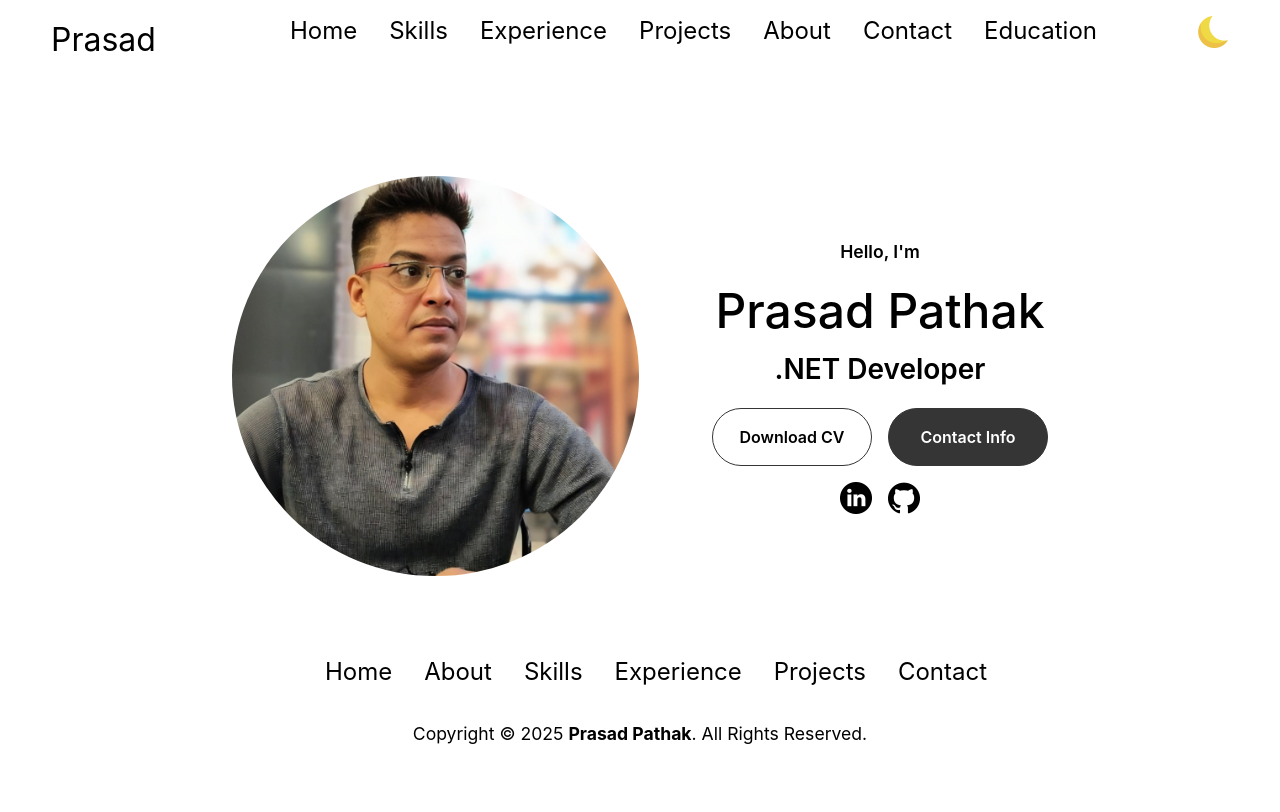
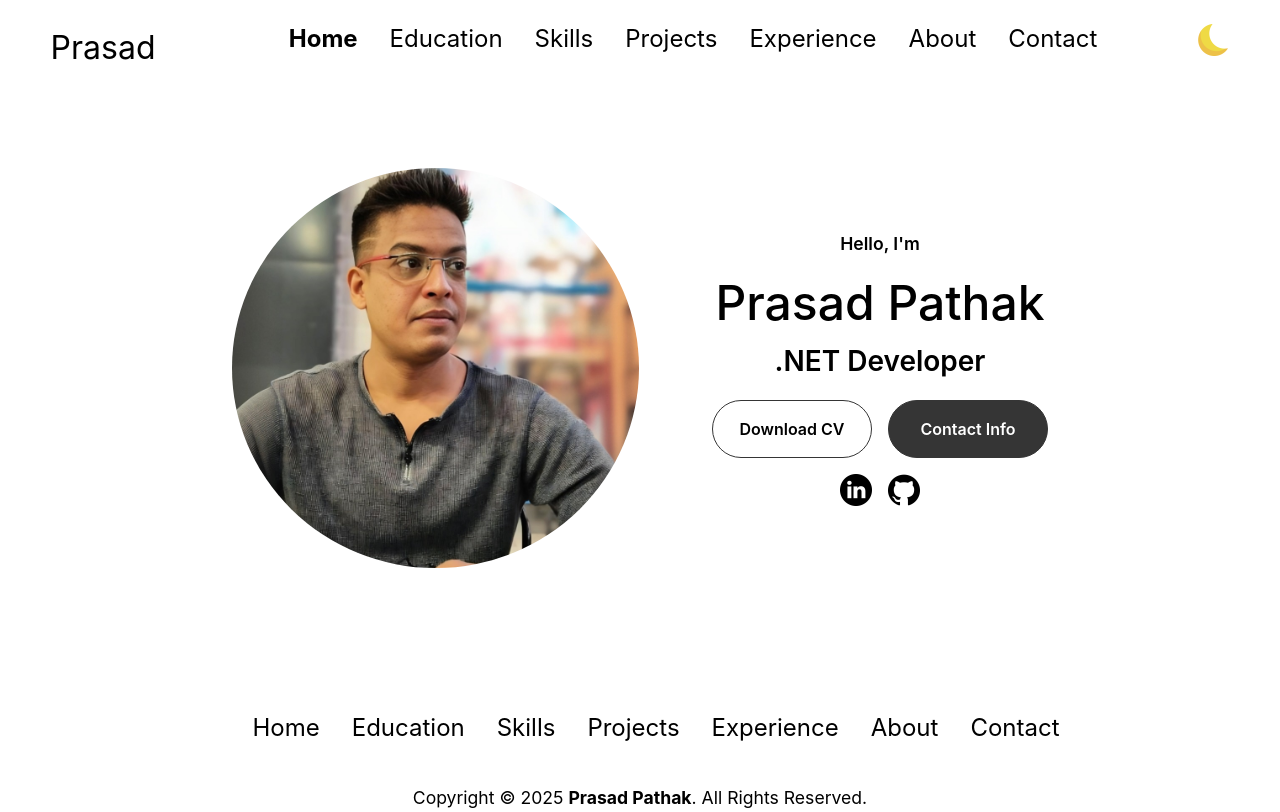
Before and after one commit to Prasadp20/MyPortfolio_In_React, a React (Create React App) app: page / in a window 1280 px wide. Built offline with nearby package versions, Linux system fonts and the light colour scheme.

Commit message:
final touch done

```diff
--- a/src/Components/About.css
+++ b/src/Components/About.css
@@ -2,12 +2,14 @@
 
 #about {
     position: relative;
+    gap: 5rem;
+    height: 64vh;
 }
 
 .about-containers {
     gap: 2rem;
     margin-bottom: 2rem;
-    margin-top: 2rem;
+    margin-top: 4rem;
 }
 
 .about-details-container {
@@ -24,12 +26,6 @@
     border-radius: 2rem;
 }
 
-.arrow {
-    position: absolute;
-    right: -5rem;
-    bottom: 2.5rem;
-}
-
 .details-container {
     padding: 1.5rem;
     flex: 1;
@@ -42,7 +38,8 @@
 
 .section-container {
     gap: 4rem;
-    height: 80%;
+    height: 60%;
+    margin-top: 4rem;
 }
 
 .section__pic-container {
--- a/src/Components/Contact.css
+++ b/src/Components/Contact.css
@@ -4,7 +4,7 @@
     justify-content: center;
     flex-direction: column;
     align-items: center;
-    height: auto;
+    height: 64vh;
     padding: 2rem 0;
 }
 
--- a/src/Components/Education.js
+++ b/src/Components/Education.js
@@ -14,7 +14,7 @@ const Experience = (props) => {
     return (
         <div>
             <section id="experience">
-                <p className="section__text__p1" style={{color: Color}}>Get in Touch</p>
+                <p className="section__text__p1" style={{color: Color}}>Get To Know More</p>
                 <h1 className="title" style={{color: Color}}>Education</h1>
                 <div className="experience-info-upper-container" style={{ backgroundColor: bgColor }}>
                     {/* Experience 1 */}
--- a/src/Components/Experience.js
+++ b/src/Components/Experience.js
@@ -14,7 +14,7 @@ const Experience = (props) => {
     return (
         <div>
             <section id="experience">
-                <p className="section__text__p1" style={{color: Color}}>Get in Touch</p>
+                <p className="section__text__p1" style={{color: Color}}>Get To Know More</p>
                 <h1 className="title" style={{color: Color}}>Experience</h1>
                 <div className="experience-info-upper-container" style={{ backgroundColor: bgColor }}>
                     {/* Experience 1 */}
--- a/src/Components/Footer.css
+++ b/src/Components/Footer.css
@@ -8,7 +8,7 @@ nav,
 nav {
     justify-content: space-around;
     align-items: center;
-    height: 10vh;
+    height: 12vh;
 }
 
 .nav-links {
@@ -39,8 +39,8 @@ a:hover {
 }
 
 footer {
-    height: 15vh;
-    margin: 0 1rem;
+    height: 5vh;
+    margin-top: 5rem;
 }
 
 footer p {
--- a/src/Components/Footer.js
+++ b/src/Components/Footer.js
@@ -13,15 +13,16 @@ const Footer = (props) => {
                     <div className="nav-links-container">
                         <ul className="nav-links">
                             <li><Link to="/" style={{color: Color}}>Home</Link></li>
+                            <li><Link to="/education" style={{color: Color}}>Education</Link></li>
+                            <li><Link to="/skills" style={{color: Color}}>Skills</Link></li>
+                            <li><Link to="/project" style={{color: Color}}>Projects</Link></li>
+                            <li><Link to="/experience" style={{color: Color}}>Experience</Link></li>
                             <li><Link to="/about" style={{color: Color}}>About</Link></li>
-                            <li><Link to="/skills" style={{color: Color}}>Skills</Link></li>
-                            <li><Link to="/experience" style={{color: Color}}>Experience</Link></li>
-                            <li><Link to="/project" style={{color: Color}}>Projects</Link></li>
                             <li><Link to="/contact" style={{color: Color}}>Contact</Link></li>
                         </ul>
                     </div>
                 </nav>
-                <p style={{color: Color}}>Copyright &#169; 2025 <strong>Prasad Pathak</strong>. All Rights Reserved.</p>
+                <p style={{ color: Color }}>Copyright &#169; 2025 <strong>Prasad Pathak</strong>. All Rights Reserved.</p>
             </footer>
         </div>
     );
--- a/src/Components/Home.css
+++ b/src/Components/Home.css
@@ -2,7 +2,7 @@
 
 section {
     padding-top: 4vh;
-    height: 96vh;
+    height: 100vh;
     margin: 0 10rem;
     box-sizing: border-box;
     min-height: fit-content;
@@ -18,7 +18,7 @@ section {
     display: flex;
     justify-content: center;
     gap: 5rem;
-    height: 70vh;
+    height: 64vh;
 }
 
 .section__pic-container {
--- a/src/Components/Navbar.css
+++ b/src/Components/Navbar.css
@@ -37,3 +37,9 @@ a:hover {
 .logo:hover {
     cursor: default;
 }
+
+
+.nav-item.active .nav-link {
+    font-weight: bold;
+    border-bottom: 2px solid white; /* Customize highlight effect */
+}
--- a/src/Components/Navbar.js
+++ b/src/Components/Navbar.js
@@ -1,72 +1,44 @@
-import React from 'react';
-import { Link } from 'react-router-dom';
+import React, { useState } from 'react';
+import { Link, useLocation } from 'react-router-dom';
 import "./Navbar.css";
-
-// Import the images
-import themeLightIcon from "./assets/brightness.png"; // 🌙 Icon for dark mode
-import themeDarkIcon from "./assets/darkness.png"; // ☀️ Icon for light mode
+import themeLightIcon from "./assets/brightness.png";
+import themeDarkIcon from "./assets/darkness.png";
 
 const Navbar = (props) => {
-
+    const location = useLocation();
     const Color = props.mode === "light" ? "black" : "white";
     const themeIcon = props.mode === "dark" ? themeLightIcon : themeDarkIcon;
+
     return (
-        <>
         <nav id="home">
-                <div class='logo' style={{ color: Color }}>Prasad</div>
+            <div className='logo' style={{ color: Color }}>Prasad</div>
             <div>
-                    <ul class="nav-links">
-                        <li class="nav-item">
-                            <Link class="nav-link active" aria-current="page" to="/"
-                                style={{ color: Color }}>Home</Link>
+                <ul className="nav-links">
+                    {[
+                        { path: "/", label: "Home" },
+                        { path: "/education", label: "Education" },
+                        { path: "/skills", label: "Skills" },
+                        { path: "/project", label: "Projects" },
+                        { path: "/experience", label: "Experience" },
+                        { path: "/about", label: "About" },
+                        { path: "/contact", label: "Contact" }
+                    ].map((item) => (
+                        <li key={item.path} className={`nav-item ${location.pathname === item.path ? "active" : ""}`}>
+                            <Link className="nav-link" to={item.path} style={{ color: Color }}>{item.label}</Link>
                         </li>
-                        <li class="nav-item">
-                            <Link class="nav-link active" aria-current="page" to="/skills" style={{ color: Color }}>Skills</Link>
-                        </li>
-                        <li class="nav-item">
-                            <Link class="nav-link active" aria-current="page" to="/experience" style={{ color: Color }}>Experience</Link>
-                        </li>
-                        <li class="nav-item">
-                            <Link class="nav-link active" aria-current="page" to="/project" style={{ color: Color }}>Projects</Link>
-                        </li>
-                        <li class="nav-item">
-                            <Link class="nav-link active" aria-current="page" to="/about" style={{ color: Color }}>About</Link>
-                        </li>
-                        <li class="nav-item">
-                            <Link class="nav-link active" aria-current="page" to="/contact" style={{ color: Color }}>Contact</Link>
-                        </li>
-                        <li class="nav-item">
-                            <Link class="nav-link active" aria-current="page" to="/education" style={{ color: Color }}>Education</Link>
-                        </li>
-                        {/* <div className={`form-check form-switch text-${props.mode === 'light' ? 'dark' : 'light'}`}>
-                            <input className="form-check-input" onClick={props.toggleMode} type="checkbox" id="flexSwitchCheckDefault" />
-                            <label className="form-check-label" htmlFor="flexSwitchCheckDefault">Theme</label>
-                        </div> */}
+                    ))}
 
-
-                        {/* Custom Toggle Button */}
                     <div className={`form-check form-switch text-${props.mode === "light" ? "dark" : "light"}`}>
-                            <input
-                                className="form-check-input d-none"
-                                onClick={props.toggleMode}
-                                type="checkbox"
-                                id="flexSwitchCheckDefault"
-                            />
-
+                        <input className="form-check-input d-none" onClick={props.toggleMode} type="checkbox" id="flexSwitchCheckDefault" />
                         <label className="custom-toggle" htmlFor="flexSwitchCheckDefault"></label>
-
                         <label className="form-check-label ms-2" htmlFor="flexSwitchCheckDefault">
                             <img src={themeIcon} alt="Theme Toggle Icon" className="icon" />
                         </label>
                     </div>
-
-
-
                 </ul>
             </div>
         </nav>
-        </>
-    )
-}
+    );
+};
 
 export default Navbar;
```
Also changed, not shown: src/Components/About.js (line endings or trailing spaces). Lines whose indentation alone changed are shown as unchanged.
